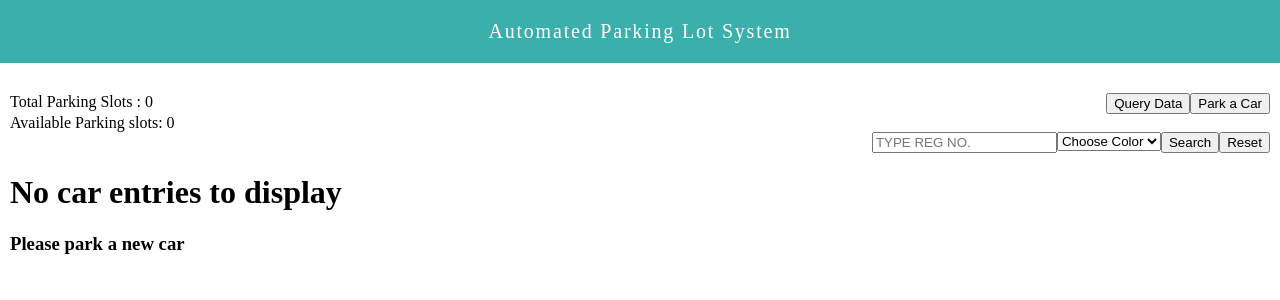
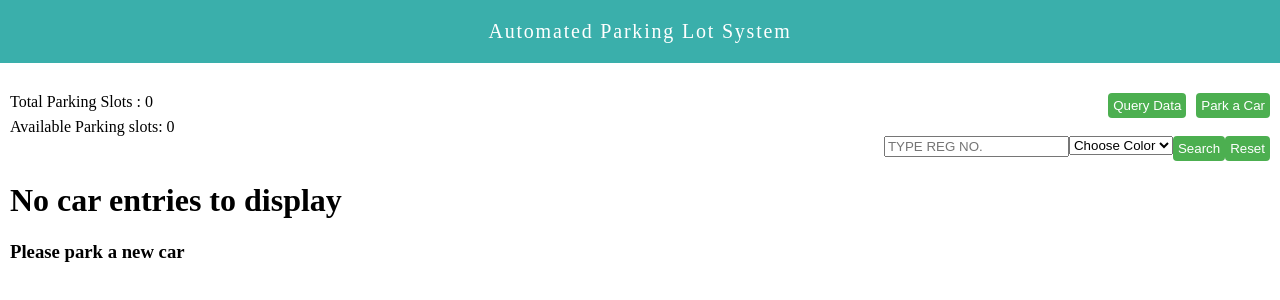
Before and after one commit to swapnil149/MoveInSync-React-Assignment, a React (Create React App) app: page / in a window 1280 px wide. Both pictures are taken after a click on the button "SUBMIT". Shown: the top 300 px of the page. Built offline with nearby package versions, Linux system fonts and the light colour scheme.

Commit message:
DateTime Sort and CarNo Entry fixed

```diff
--- a/src/App.js
+++ b/src/App.js
@@ -59,8 +59,10 @@ export default class App extends React.Component {
       </>
 
       // <LandingPage
-      //   totalSlots={this.state.totalSlots}
-      //   carsParked={this.state.carsParked}
+      //   // totalSlots={this.state.totalSlots}
+      //   // carsParked={this.state.carsParked}
+      //   totalSlots={10}
+      //   carsParked={5}
       // />
     );
   }
--- a/src/LandingPage.js
+++ b/src/LandingPage.js
@@ -8,7 +8,6 @@ import {
   sortCarNoData,
   sortColorData,
   sortSlotNoData,
-  sortDateData,
   getSlotNo,
   getDate
 } from "./util";
@@ -50,9 +49,9 @@ class LandingPage extends React.Component {
     } else if (key === "header2") {
       sortColorData(data, name);
     } else if (key === "header3") {
-      sortSlotNoData(data, name);
+      sortSlotNoData(data, name, "slotNo");
     } else if (key === "header4") {
-      sortDateData(data, name);
+      sortSlotNoData(data, name, "date");
     }
     this.setState({ data });
   };
@@ -82,12 +81,10 @@ class LandingPage extends React.Component {
     };
 
     const data = update(this.state.data, { $push: [obj] });
-    debugger;
     if (
       isValidModalEntry(licenseNo, newColor) &&
       newCarNoArray.indexOf(licenseNo) === -1
     ) {
-      debugger;
       this.setState({
         errorInModal: "",
         carColor: carColor,
@@ -95,7 +92,6 @@ class LandingPage extends React.Component {
         data
       });
     } else {
-      debugger;
       this.setState({ errorInModal: invalidInput, data: this.state.data });
     }
   };
@@ -111,7 +107,6 @@ class LandingPage extends React.Component {
   };
 
   handleSelectColor = e => {
-    console.log(e.target.value);
     this.setState({
       selectColorFilter: e.target.value
     });
@@ -182,10 +177,15 @@ class LandingPage extends React.Component {
             <div className="flexInner1">
               <div>Total Parking Slots : {totalSlots}</div>
               <div className="flexDoubleInner">
-                <button onClick={() => showQueryData(queryData)}>
+                <button
+                  className="queryData"
+                  onClick={() => showQueryData(queryData)}
+                >
                   Query Data
                 </button>
-                <button onClick={this.showModal}>Park a Car</button>
+                <button className="parkACar" onClick={this.showModal}>
+                  Park a Car
+                </button>
               </div>
             </div>
             {show ? (
--- a/src/styles.css
+++ b/src/styles.css
@@ -32,6 +32,25 @@ body {
   display: flex;
   flex-direction: row;
   justify-content: flex-end;
+}
+
+.main button {
+  background-color: #4caf50;
+  border: none;
+  border-radius: 4px;
+  color: white;
+  padding: 5px;
+  text-align: center;
+  cursor: pointer;
+}
+
+.queryData {
+  margin-right: 10px;
+  background-color: #4caf50;
+}
+
+.parkACar {
+  background-color: rgba(255, 0, 0, 0.815);
 }
 
 .container {
@@ -120,10 +139,6 @@ body {
   padding: 8px;
 }
 
-/* .car tr:nth-child(even) {
-  background-color: #f2f2f2;
-} */
-
 .car tr:hover {
   background-color: #ddd;
 }
--- a/src/util.js
+++ b/src/util.js
@@ -26,18 +26,26 @@ const carColor = [
   { value: "BROWN", label: "BROWN" },
   { value: "YELLOW", label: "YELLOW" }
 ];
-
-const randomString = () => {
+const randomStringUtil = string_length => {
   const chars = "ABCDEFGHIJKLMNOPQRSTUVWXYZ";
-  const string_length = 2;
-  let randomTwoDigitNumber = Math.floor(Math.random() * 20 + 40);
-  let randomstring = "KA-" + randomTwoDigitNumber + "-";
+  let randomstring = "";
   for (let i = 0; i < string_length; i++) {
     let rnum = Math.floor(Math.random() * chars.length);
     randomstring += chars.substring(rnum, rnum + 1);
   }
+  randomstring += "-";
+  return randomstring;
+};
+const randomString = () => {
+  const string_length = 2;
+  let randomTwoDigitNumber = Math.floor(Math.random() * 20 + 40);
+  let randomstring =
+    randomStringUtil(string_length) +
+    randomTwoDigitNumber +
+    "-" +
+    randomStringUtil(string_length);
   let randomFourDigitNumber = Math.floor(Math.random() * 8999 + 1000);
-  randomstring += "-" + randomFourDigitNumber;
+  randomstring += randomFourDigitNumber;
 
   return randomstring;
 };
@@ -113,6 +121,13 @@ const carAttributes = (totalSlots, carsParked) =>
 // ];
 const sortCarNoData = (data, name) => {
   data.sort((a, b) => {
+    if (a.carNo[0] + a.carNo[1] < b.carNo[0] + b.carNo[1]) {
+      if (name === "des") return 1;
+      return -1;
+    } else if (a.carNo[6] + a.carNo[7] > b.carNo[6] + b.carNo[7]) {
+      if (name === "des") return -1;
+      return 1;
+    }
     if (
       parseInt(a.carNo[3] + a.carNo[4], 10) <
       parseInt(b.carNo[3] + b.carNo[4], 10)
@@ -163,20 +178,18 @@ const sortColorData = (data, name) => {
   });
 };
 
-const sortSlotNoData = (data, name) => {
+const sortSlotNoData = (data, name, header) => {
   data.sort((a, b) => {
-    if (parseInt(a.slotNo, 10) < parseInt(b.slotNo, 10)) {
+    if (parseInt(a[header], 10) < parseInt(b[header], 10)) {
       if (name === "des") return 1;
       return -1;
-    } else if (parseInt(a.slotNo, 10) > parseInt(b.slotNo, 10)) {
+    } else if (parseInt(a[header], 10) > parseInt(b[header], 10)) {
       if (name === "des") return -1;
       return 1;
     }
     return 0;
   });
 };
-
-const sortDateData = (data, name) => {};
 
 const renderTableHeader = (data, handleSortUp) => {
   let header = Object.keys(data[0]);
@@ -263,15 +276,12 @@ const showQueryData = data => {
 const regexForAlphabets = /^[A-Za-z]+$/;
 
 const isValidModalEntry = (licenseNo, newColor) => {
-  // if (licenseNo && licenseNo.length === 0 && newColor && newColor.length === 0)
-  //   return true;
   if (
     licenseNo &&
     licenseNo.length === 13 &&
     newColor.length &&
     regexForAlphabets.test(newColor)
   ) {
-    debugger;
     let i;
     const n = licenseNo.length;
     for (i = 0; i < n; i++) {
@@ -284,7 +294,6 @@ const isValidModalEntry = (licenseNo, newColor) => {
         if (!regexForNumber(licenseNo[i])) return false;
         i++;
       }
-      debugger;
     }
     if (i === 14) return true;
   }
@@ -301,7 +310,6 @@ export {
   carAttributes,
   sortCarNoData,
   sortColorData,
-  sortDateData,
   sortSlotNoData,
   showQueryData,
   isValidModalEntry,
```
